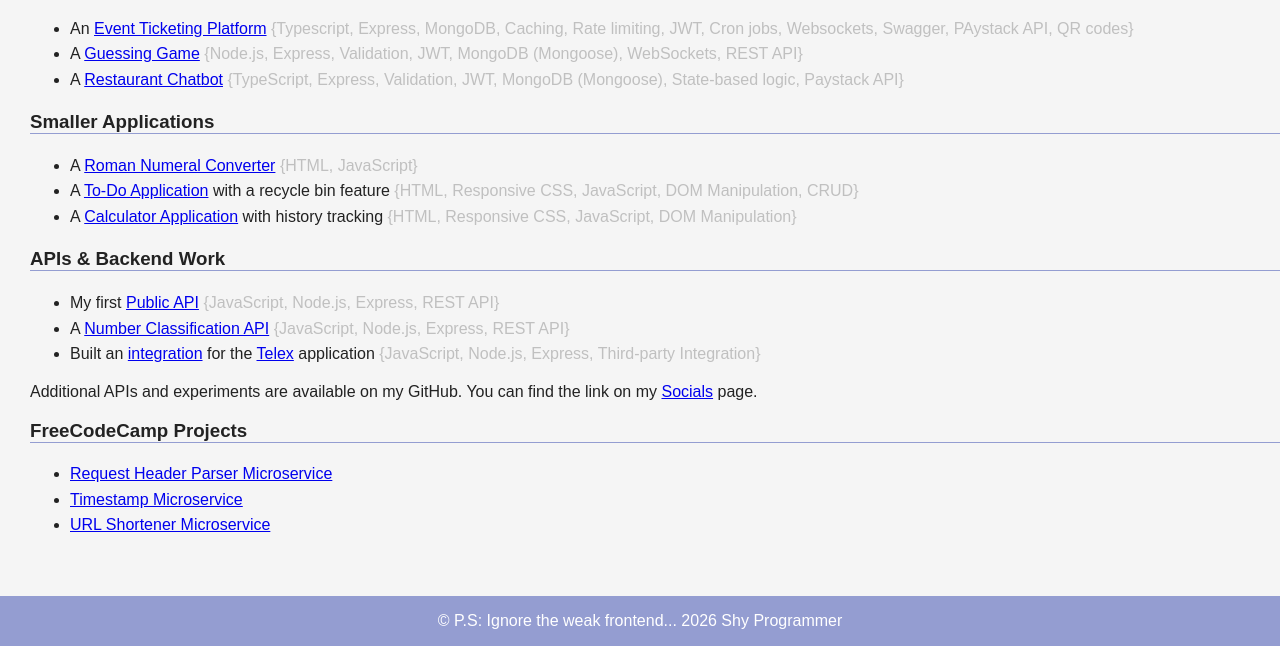
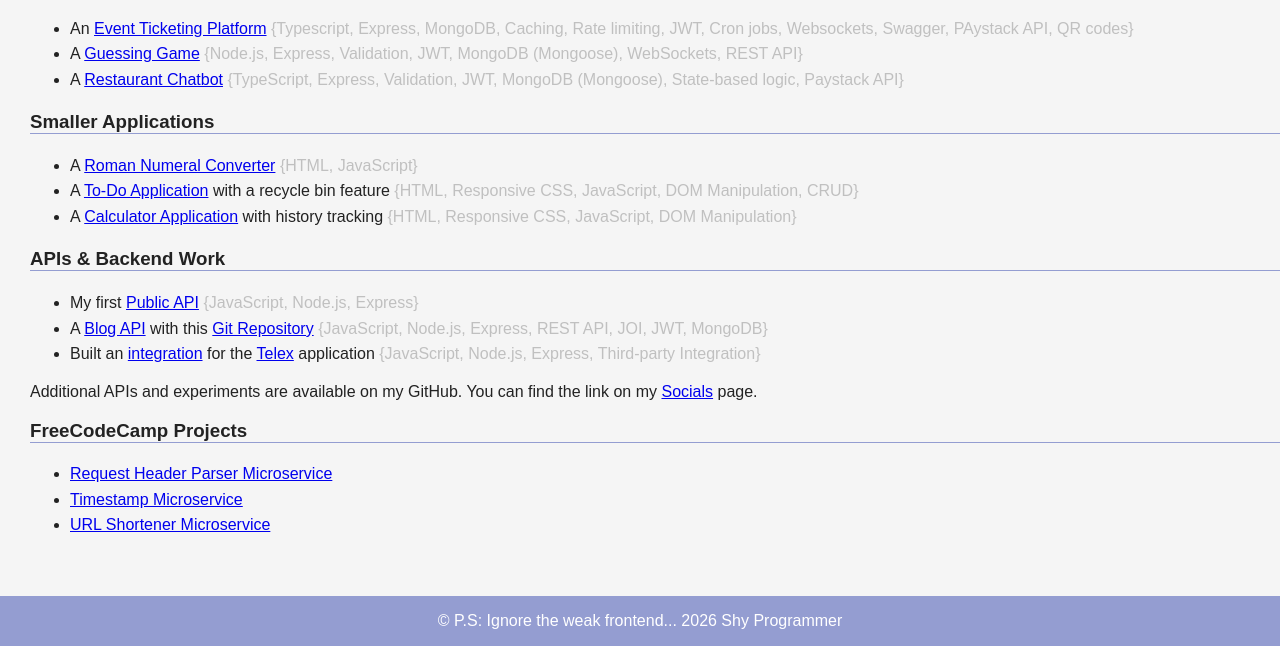
Before and after one commit to shy-programmer/Introductory-page, a website: page pages/projects.html in a window 1280 px wide. Shown: the part 154-800 px from the top of the page. Drawn offline with Linux system fonts and the light colour scheme; files that its build step writes are made by us from their sources.

Commit message:
fix/ replacing API

```diff
--- a/pages/projects.html
+++ b/pages/projects.html
@@ -57,11 +57,11 @@
             <ul>
                 <li>
                     My first <a href="https://hng-stagezero-nu5u.onrender.com/" target="_blank">Public API</a>
-                    <span>{JavaScript, Node.js, Express, REST API}</span>
+                    <span>{JavaScript, Node.js, Express}</span>
                 </li>
                 <li>
-                    A <a href="https://hng-stageone-w234.onrender.com/" target="_blank">Number Classification API</a>
-                    <span>{JavaScript, Node.js, Express, REST API}</span>
+                    A <a href="https://blogging-api-7geg.onrender.com/" target="_blank">Blog API</a> with this <a href="https://github.com/shy-programmer/Blogging_api.git" target="_blank">Git Repository</a>
+                    <span>{JavaScript, Node.js, Express, REST API, JOI, JWT, MongoDB}</span>
                 </li>
                 <li>
                     Built an <a href="https://email-prompt-alert.onrender.com/integration.json"
```
